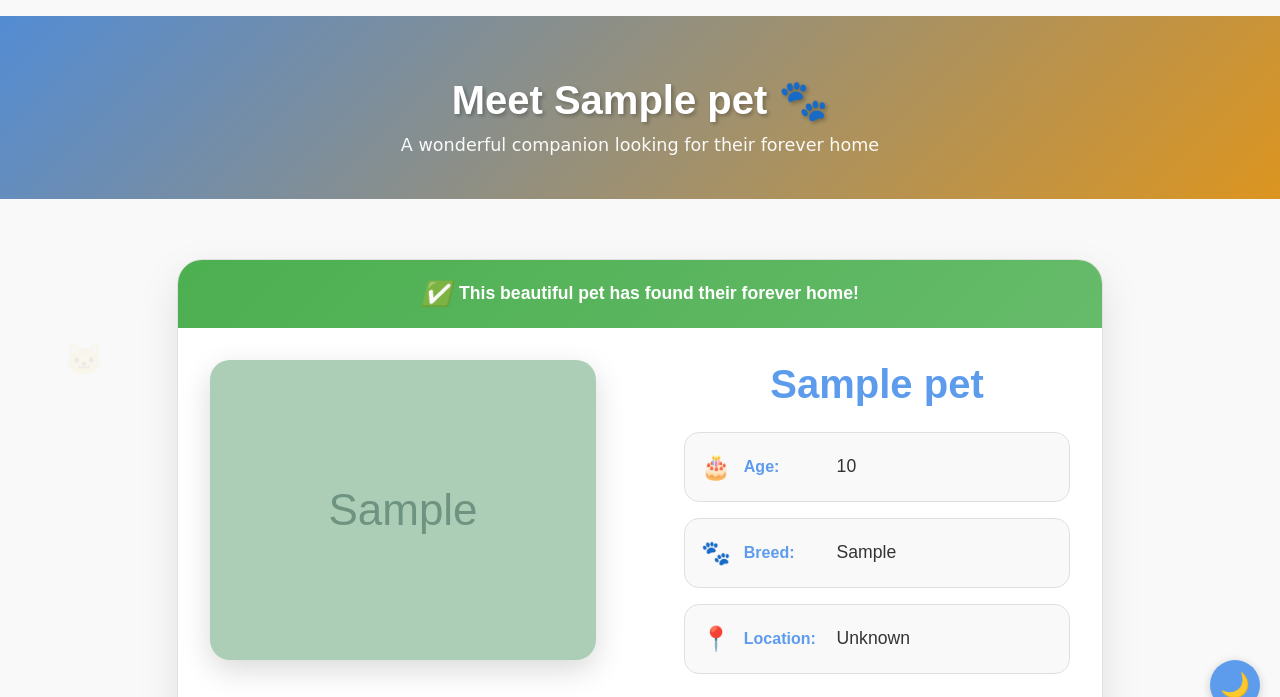
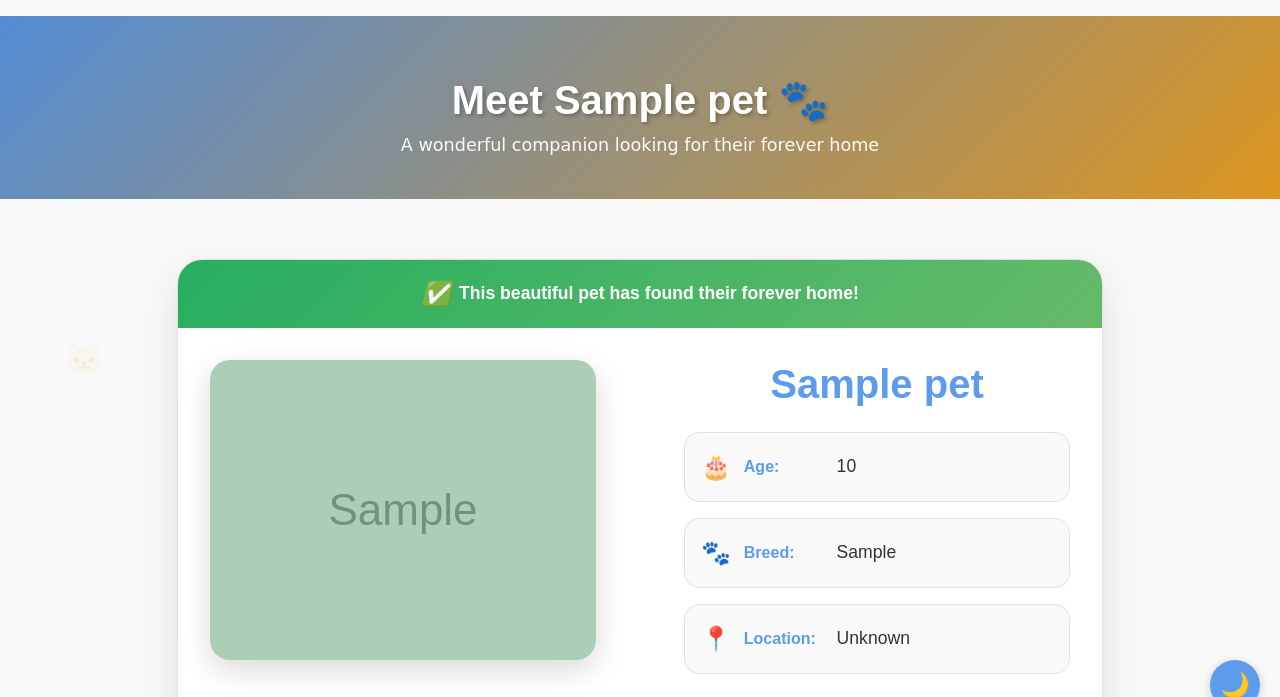
Before and after one commit to renad03-20/cutepaws, a Flask app: page /pet/1 in a window 1280 px wide. Shown: the part 70-767 px from the top of the page. Run offline with Flask 3, Linux system fonts and the light colour scheme; a user stored in the database is signed in; tables that the repository leaves empty hold one stand-in row (values such as "Sample post"); grey boxes marked "Sample" are stand-in pictures; some web fonts are replaced.

Commit message:
uses main css file variables

```diff
--- a/wepsite/static/css/pet_detail.css
+++ b/wepsite/static/css/pet_detail.css
@@ -99,7 +99,7 @@
 
 /* Adopted Banner */
 .adopted-banner {
-    background: linear-gradient(135deg, #4caf50 0%, #66bb6a 100%);
+    background: linear-gradient(135deg, var(--color-success) 0%, #66bb6a 100%);
     color: white;
     padding: 1rem 2rem;
     text-align: center;
```
